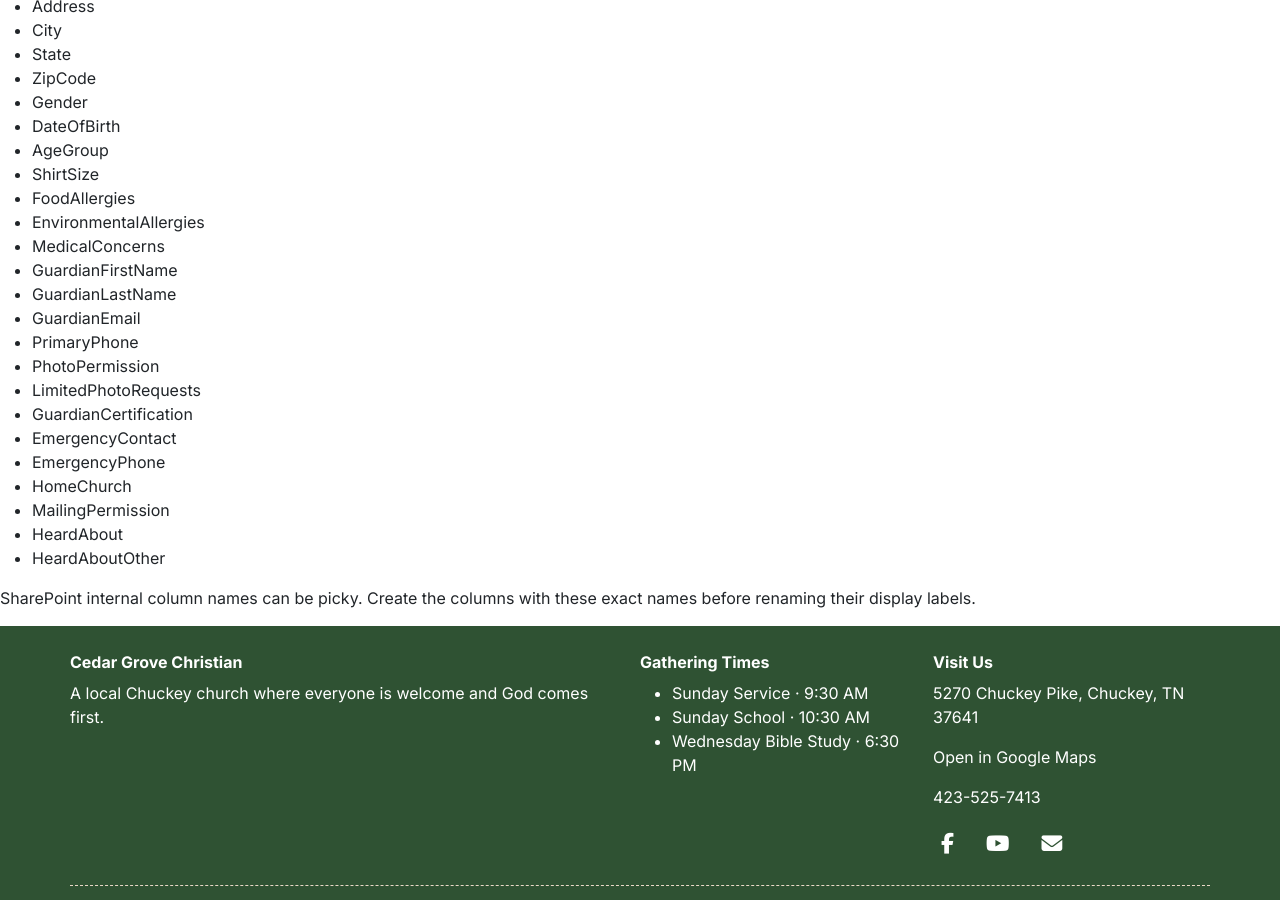
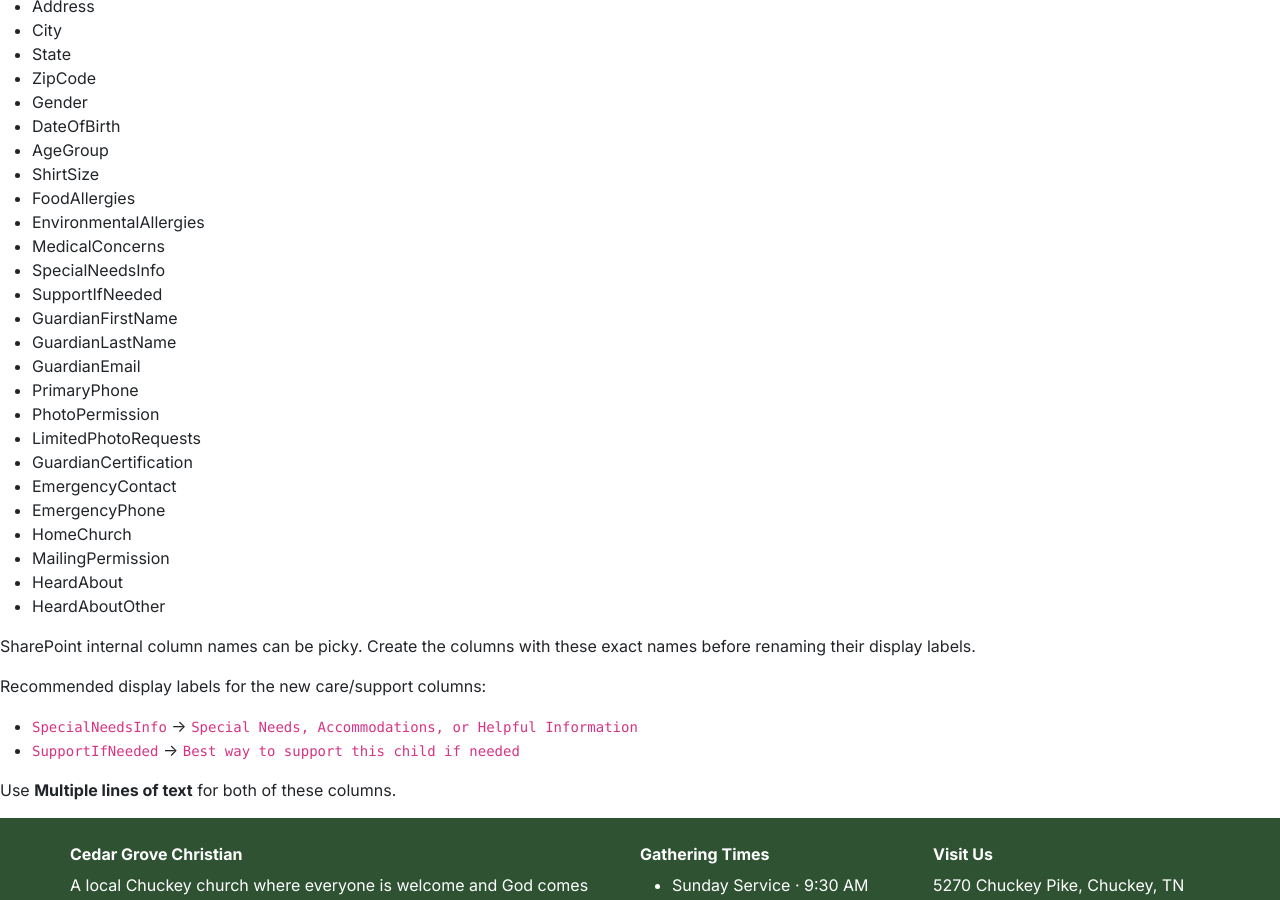
Before and after one commit to cedargrovechristian/cedargrovechristian.github.io, a Jekyll site: the page built from VBS_REGISTRATION_SETUP.md, in a window 1280 px wide and 900 px high, scrolled down 884 px. Built offline with Jekyll 4.4.1, drawn with Linux system fonts in a browser that asks for light colours; our own code applies the rules of GitHub Pages for plain Markdown files.

Commit message:
Update VBS_REGISTRATION_SETUP.md

```diff
--- a/VBS_REGISTRATION_SETUP.md
+++ b/VBS_REGISTRATION_SETUP.md
@@ -46,6 +46,8 @@ The included JavaScript checks this endpoint when the user submits the form, so
 - FoodAllergies
 - EnvironmentalAllergies
 - MedicalConcerns
+- SpecialNeedsInfo
+- SupportIfNeeded
 - GuardianFirstName
 - GuardianLastName
 - GuardianEmail
@@ -61,3 +63,10 @@ The included JavaScript checks this endpoint when the user submits the form, so
 - HeardAboutOther
 
 SharePoint internal column names can be picky. Create the columns with these exact names before renaming their display labels.
+
+Recommended display labels for the new care/support columns:
+
+- `SpecialNeedsInfo` → `Special Needs, Accommodations, or Helpful Information`
+- `SupportIfNeeded` → `Best way to support this child if needed`
+
+Use **Multiple lines of text** for both of these columns.
```
